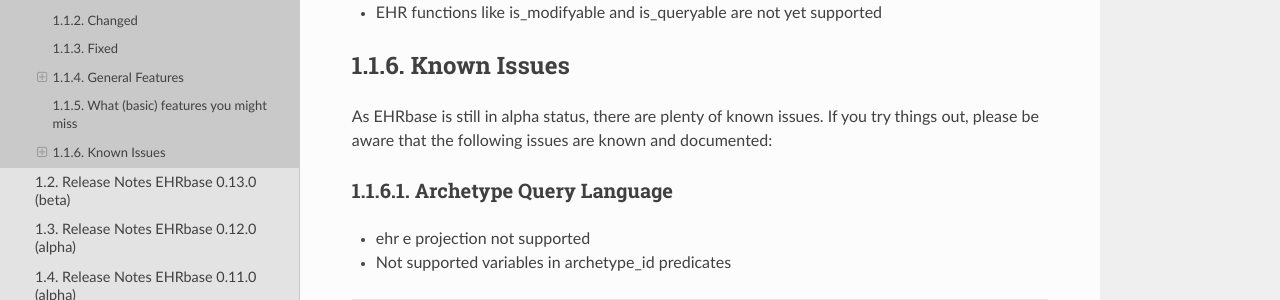
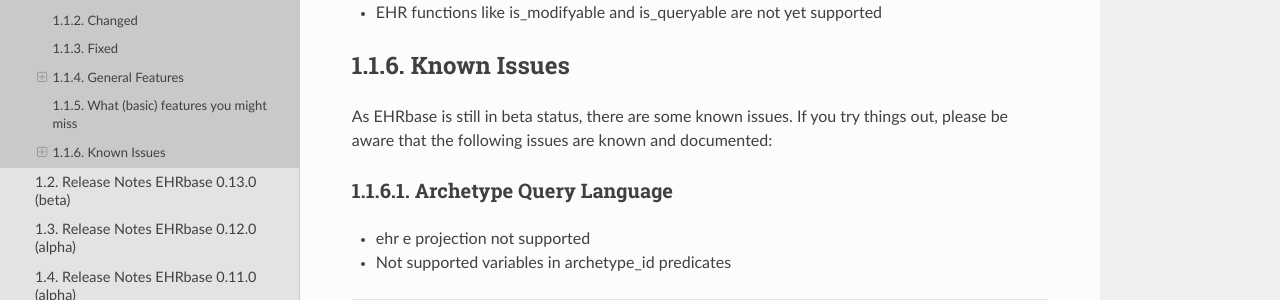
Before and after one commit to ehrbase/documentation, a Sphinx documentation site: the page built from source/01_release_notes/0140.rst, in a window 1280 px wide and 900 px high, scrolled down 2183 px. Shown: the part 238-538 px from the top of the window. Built offline with Sphinx 7.4.7 and the Read the Docs theme 2.0.0, drawn with Linux system fonts in a browser that asks for light colours; formulas are drawn with MathJax 3; pages that are not in the unit, such as notebooks, are missing from menus.

Commit message:
[UPDATE] release notes v0.16.0

```diff
--- a/source/01_release_notes/0140.rst
+++ b/source/01_release_notes/0140.rst
@@ -88,7 +88,7 @@
 Known Issues
 ************
 
-As EHRbase is still in alpha status, there are plenty of known issues. If you try things out, please be aware that the
+As EHRbase is still in beta status, there are some known issues. If you try things out, please be aware that the
 following issues are known and documented:
 
 Archetype Query Language
```
